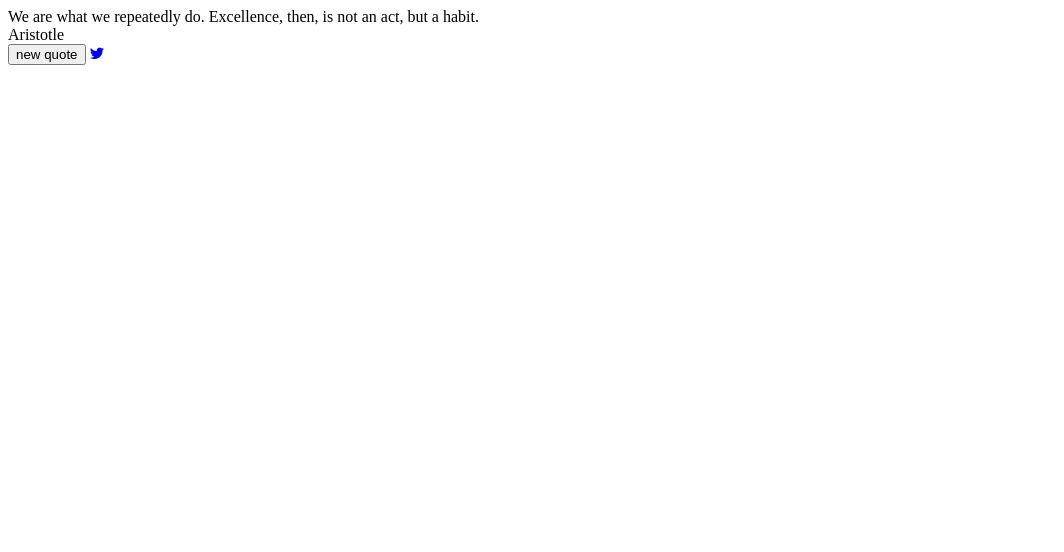
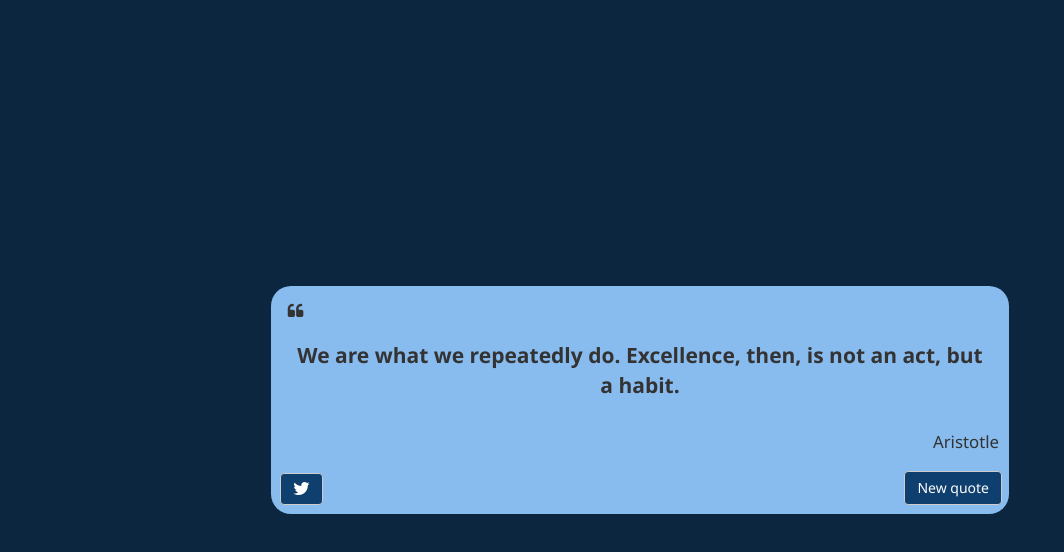
Before and after one commit to elizabethvincentm/projects, a plain HTML site: page projects/quoteMachine/quoteMachine.html in a window 1280 px wide. Shown: the whole page, without its empty margins (0-1064 px from the left). Drawn offline with nearby package versions, Linux system fonts and the light colour scheme.

Commit message:
random quote machine project updated

```diff
--- /dev/null
+++ b/projects/quoteMachine/quoteMachine.css
@@ -0,0 +1,45 @@
+#page-wrapper {
+  background: rgb(13, 38, 63);
+  font-family: "Segoe UI", Tahoma, Geneva, Verdana, sans-serif;
+  display: flex;
+  justify-content: center;
+  align-items: center;
+  height: 100vh;
+}
+#quote-box {
+  background: rgb(136, 187, 238);
+  border-radius: 20px;
+  margin: 10vh 20vw;
+}
+#quote-left {
+  font-size: 1.2em;
+  padding-top: 1em;
+  padding-left: 1em;
+}
+#text {
+  text-align: center;
+  font-size: 1.5em;
+  font-weight: 600;
+  padding: 20px;
+}
+#author {
+  text-align: right;
+  padding: 10px;
+  font-size: 1.2em;
+  font-weight: 400;
+}
+
+#new-quote {
+  float: right;
+  background: rgb(15, 63, 110);
+  color: white;
+  margin: 0.5em;
+  text-align: center;
+}
+#tweet-quote {
+  float: left;
+  font-size: 1.3em;
+  background: rgb(15, 63, 110);
+  color: white;
+  margin: 0.5em;
+}
--- a/projects/quoteMachine/quoteMachine.html
+++ b/projects/quoteMachine/quoteMachine.html
@@ -1,5 +1,6 @@
 <html>
   <head>
+    <title>Random Quote Machine</title>
     <script src="https://ajax.googleapis.com/ajax/libs/jquery/3.4.1/jquery.min.js"></script>
     <link
       rel="stylesheet"
@@ -7,15 +8,32 @@
       integrity="sha384-XdYbMnZ/QjLh6iI4ogqCTaIjrFk87ip+ekIjefZch0Y+PvJ8CDYtEs1ipDmPorQ+"
       crossorigin="anonymous"
     />
+    <link
+      rel="stylesheet"
+      href="https://maxcdn.bootstrapcdn.com/bootstrap/3.3.7/css/bootstrap.min.css"
+      integrity="sha384-BVYiiSIFeK1dGmJRAkycuHAHRg32OmUcww7on3RYdg4Va+PmSTsz/K68vbdEjh4u"
+      crossorigin="anonymous"
+    />
+    <link rel="stylesheet" href="quoteMachine.css" />
   </head>
-  <body>
+  <body id="page-wrapper" class="container-fluid">
     <div id="quote-box">
+      <i id="quote-left" class="fa fa-quote-left"></i>
       <div id="text"></div>
       <div id="author"></div>
-      <button id="new-quote">new quote</button>
-      <a id="tweet-quote" href="twitter.com/intent/tweet" target="_blank">
-        <i class="fa fa-twitter" title="tweet this quote"></i>
-      </a>
+      <div id="links=block">
+        <button class="btn btn-default" id="new-quote" title="get a new quote">
+          New quote
+        </button>
+        <a
+          class="btn btn-default"
+          id="tweet-quote"
+          href="twitter.com/intent/tweet"
+          target="_blank"
+        >
+          <i class="fa fa-twitter" title="tweet this quote"></i>
+        </a>
+      </div>
     </div>
   </body>
   <script src="quoteMachine.js"></script>
```
